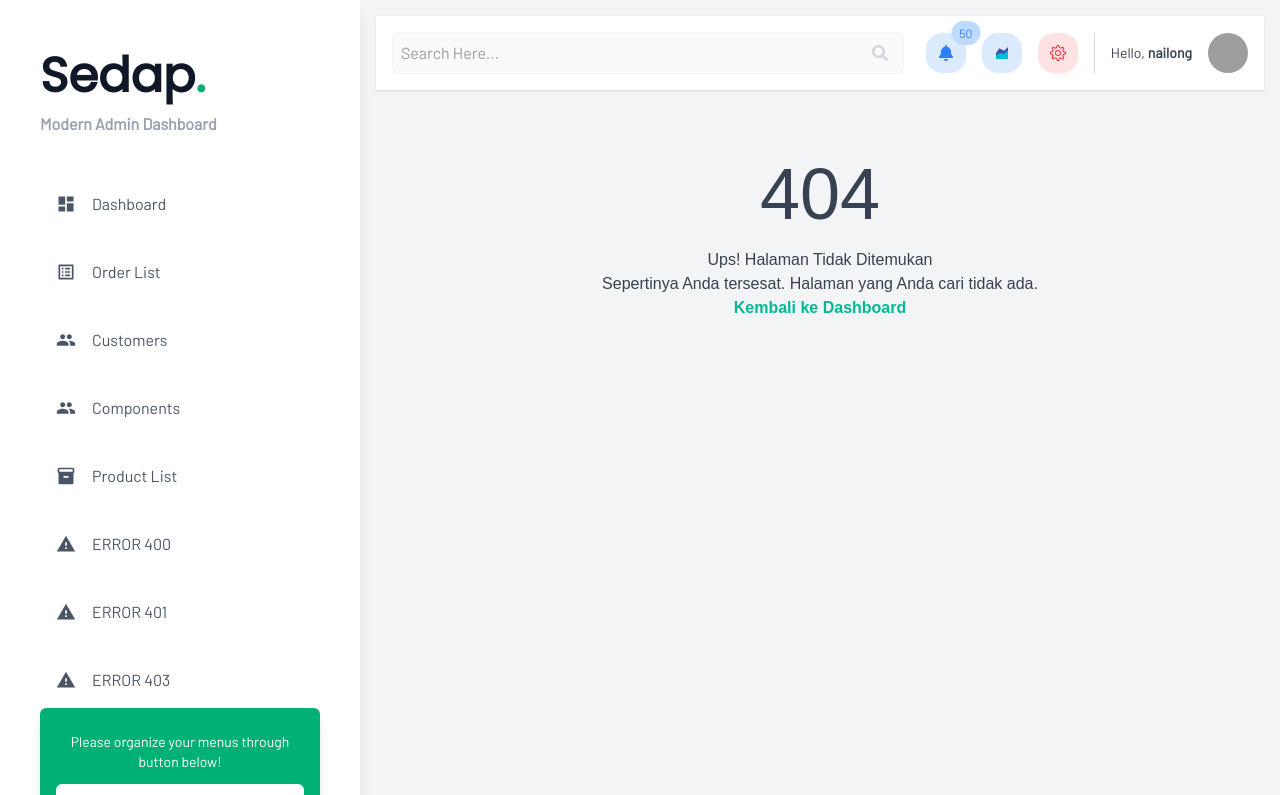
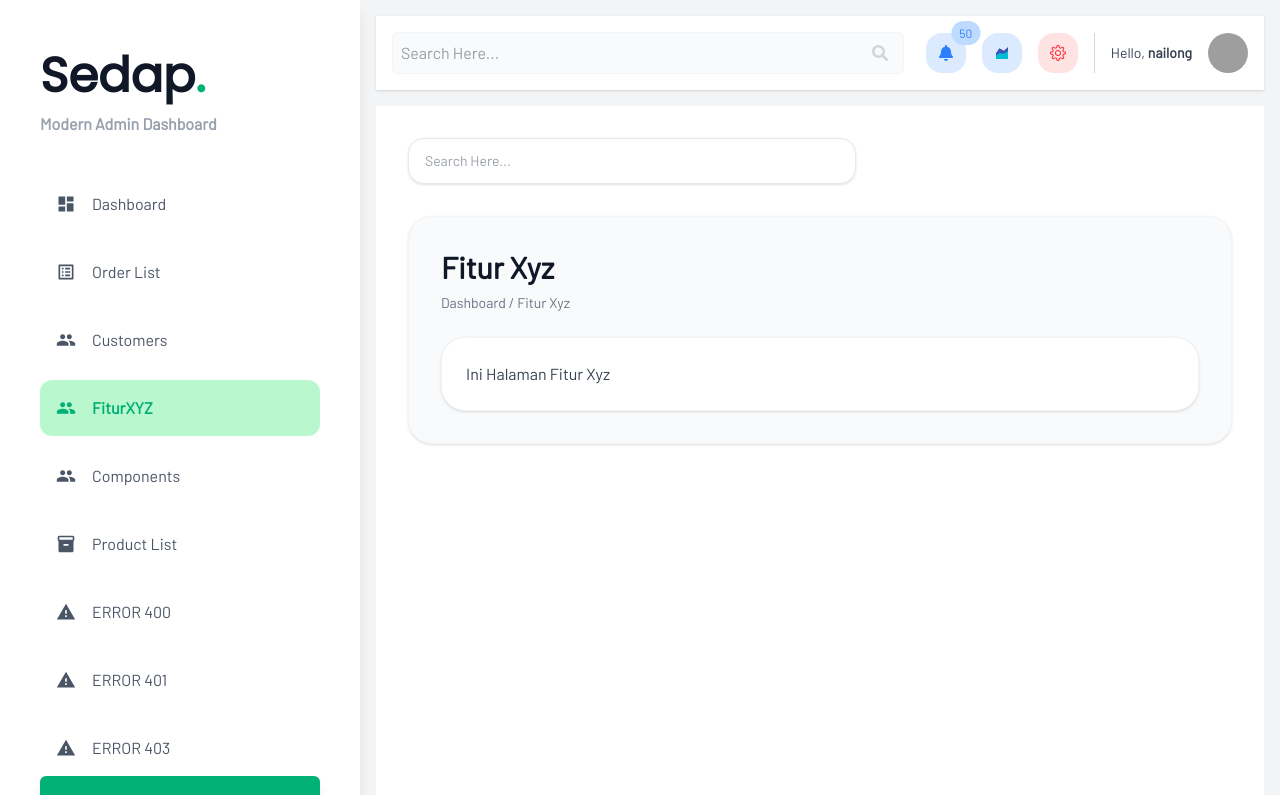
Before and after one commit to nailahpcr/prak-react-sic, a React (Vite) app: page /FiturXYZ in a window 1280 px wide. Shown: the top 795 px of the page. Built offline with nearby package versions, Linux system fonts and the light colour scheme; grey boxes are pictures that could not be loaded.

Commit message:
buat fitur xyz

```diff
--- a/src/App.jsx
+++ b/src/App.jsx
@@ -8,6 +8,7 @@ import AuthLayout from "./layouts/AuthLayout";
 import NotFound from "./pages/NotFound";
 import ErrorPage from "./pages/ErrorPage";
 import Components from "./pages/Components";
+import FiturXYZ from "./pages/FiturXYZ";
 // Lazy Loading Halaman
 const Dashboard = lazy(() => import("./pages/Dashboard"));
 const Orders = lazy(() => import("./pages/Orders"));
@@ -31,6 +32,7 @@ function App() {
           <Route path="/produk" element={<Produk />} />
           <Route path="/components" element={<Components />} />
           <Route path="/produk/:id" element={<DetailProduk />} />
+          <Route path="/FiturXYZ" element= {<FiturXYZ/>} />
           <Route path="*" element={<NotFound />} />
         </Route>
 
--- a/src/components/Sidebar.jsx
+++ b/src/components/Sidebar.jsx
@@ -29,6 +29,7 @@ export default function Sidebar() {
             { name: "Dashboard", icon: <MdDashboard />, to: "/" },
             { name: "Order List", icon: <MdListAlt />, to: "/Orders" },
             { name: "Customers", icon: <MdPeople />, to: "/Customers" },
+            { name: "FiturXYZ", icon: <MdPeople />, to: "/FiturXYZ" },
             { name: "Components", icon: <MdPeople />, to: "/components" },
             // TAMBAHKAN MENU PRODUK DI SINI
             { name: "Product List", icon: <MdInventory />, to: "/produk" },
--- /dev/null
+++ b/src/pages/FiturXYZ.jsx
@@ -0,0 +1,25 @@
+import React from "react";
+
+export default function FiturXyz() {
+  return (
+    <div className="min-h-screen p-8 bg-white">
+      <div className="max-w-4xl mx-auto">
+        <div className="mb-8">
+          <input
+            type="text"
+            placeholder="Search Here..."
+            className="w-full max-w-md border border-gray-200 rounded-2xl px-4 py-3 text-sm text-gray-700 shadow-sm focus:outline-none focus:ring-2 focus:ring-pink-200"
+          />
+        </div>
+
+        <div className="rounded-3xl border border-gray-100 p-8 shadow-sm bg-gray-50">
+          <h2 className="text-3xl font-bold text-gray-900 mb-2">Fitur Xyz</h2>
+          <p className="text-sm text-gray-500 mb-6">Dashboard / Fitur Xyz</p>
+          <div className="rounded-3xl bg-white p-6 border border-gray-100 shadow-sm">
+            <p className="text-gray-700">Ini Halaman Fitur Xyz</p>
+          </div>
+        </div>
+      </div>
+    </div>
+  );
+}
```
